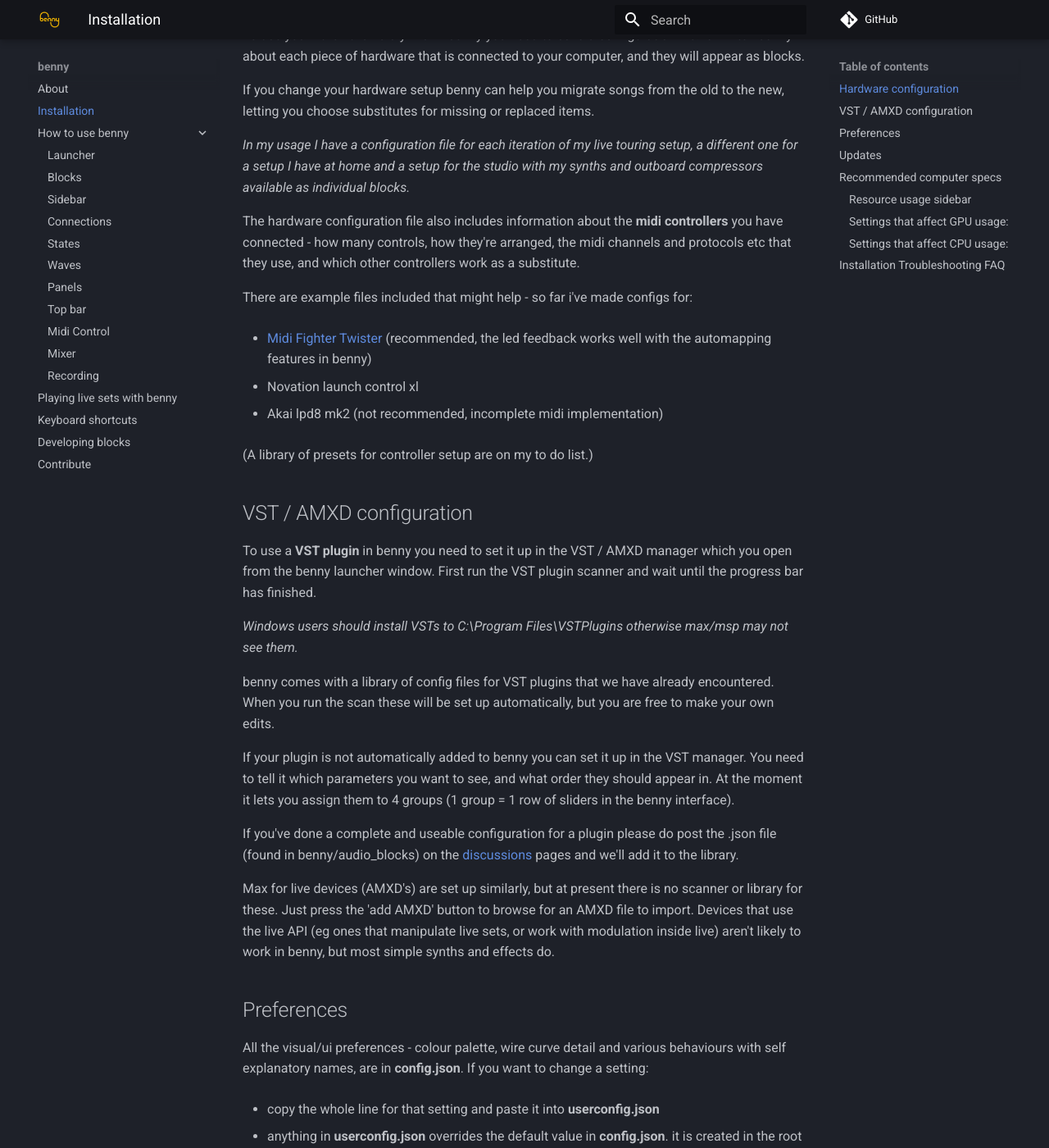
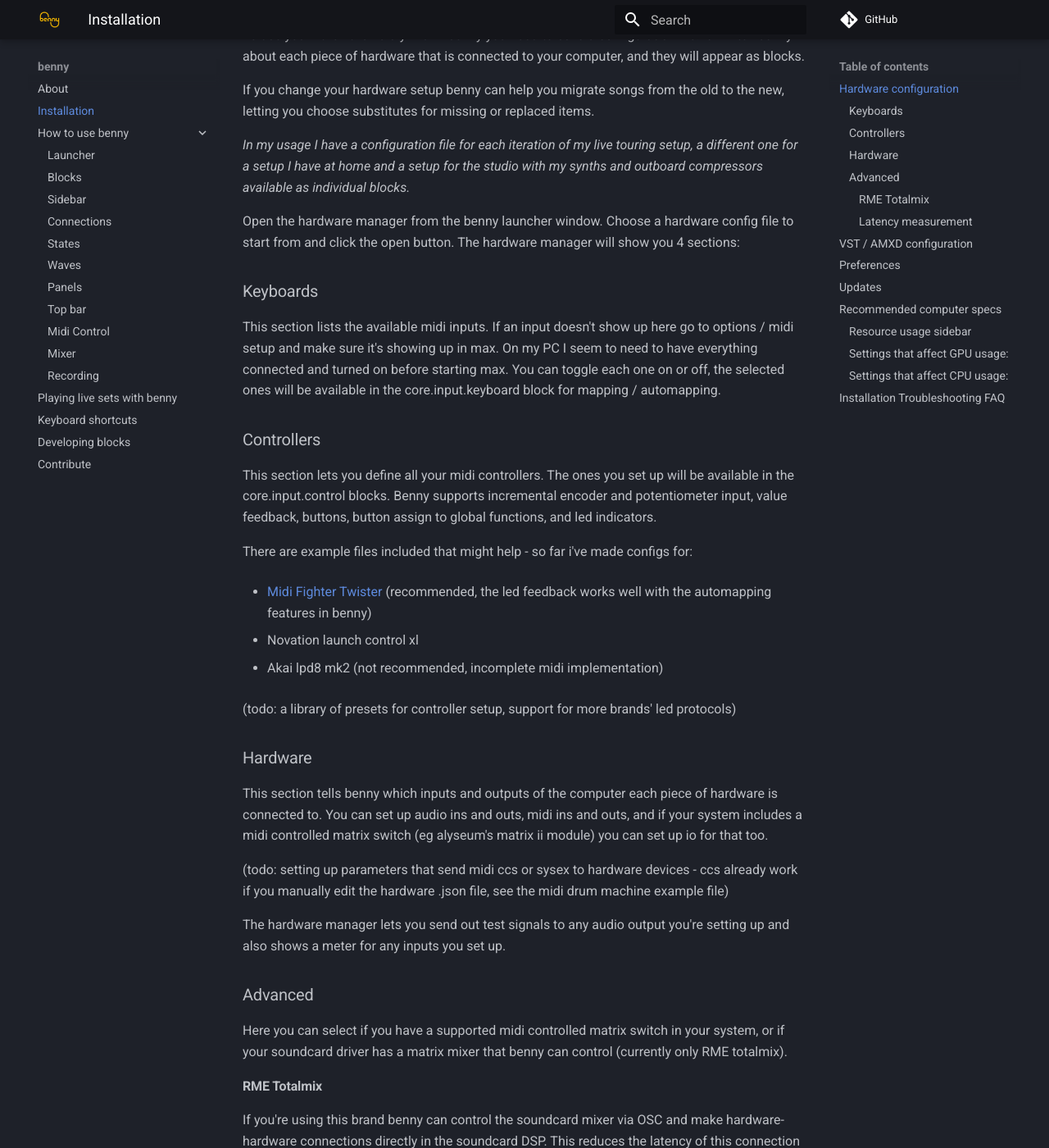
Before and after one commit to playbenny/benny_manual, an MkDocs documentation site: the page built from docs/installation.md, in a window 1280 px wide and 1400 px high, scrolled down 738 px. Shown: the whole window at 82% size. Built offline with MkDocs 1.6.1 and Material for MkDocs 9.7.7, drawn with Linux system fonts in a browser that asks for light colours; comment, search, counter and statistics services are not loaded; some of the changed text lies outside the part shown.

Commit message:
added much more on hw manager

```diff
--- a/docs/installation.md
+++ b/docs/installation.md
@@ -23,7 +23,15 @@
 
 *In my usage I have a configuration file for each iteration of my live touring setup, a different one for a setup I have at home and a setup for the studio with my synths and outboard compressors available as individual blocks.*
 
-The hardware configuration file also includes information about the **midi controllers** you have connected - how many controls, how they're arranged, the midi channels and protocols etc that they use, and which other controllers work as a substitute.
+Open the hardware manager from the benny launcher window. Choose a hardware config file to start from and click the open button. The hardware manager will show you 4 sections:
+
+### Keyboards
+
+This section lists the available midi inputs. If an input doesn't show up here go to options / midi setup and make sure it's showing up in max. On my PC I seem to need to have everything connected and turned on before starting max. You can toggle each one on or off, the selected ones will be available in the core.input.keyboard block for mapping / automapping.
+
+### Controllers
+
+This section lets you define all your midi controllers. The ones you set up will be available in the core.input.control blocks. Benny supports incremental encoder and potentiometer input, value feedback, buttons, button assign to global functions, and led indicators.
 
 There are example files included that might help - so far i've made configs for:
 
@@ -33,7 +41,33 @@
 
 - Akai lpd8 mk2 (not recommended, incomplete midi implementation)
 
-(A library of presets for controller setup are on my to do list.)
+(todo: a library of presets for controller setup, support for more brands' led protocols)
+
+### Hardware
+
+This section tells benny which inputs and outputs of the computer each piece of hardware is connected to. You can set up audio ins and outs, midi ins and outs, and if your system includes a midi controlled matrix switch (eg alyseum's matrix ii module) you can set up io for that too.
+
+(todo: setting up parameters that send midi ccs or sysex to hardware devices - ccs already work if you manually edit the hardware .json file, see the midi drum machine example file)
+
+The hardware manager lets you send out test signals to any audio output you're setting up and also shows a meter for any inputs you set up.
+
+### Advanced
+
+Here you can select if you have a supported midi controlled matrix switch in your system, or if your soundcard driver has a matrix mixer that benny can control (currently only RME totalmix).
+
+#### RME Totalmix
+
+If you're using this brand benny can control the soundcard mixer via OSC and make hardware-hardware connections directly in the soundcard DSP. This reduces the latency of this connection from 2x io vectorsize to around 40 samples.
+
+For it to work you need to select the RME driver in the dropdown in this section and enable OSC control in Totalmix. benny is locked to the default totalmix port etc..
+
+This feature is experimental. At the moment we don't have a way to show these signals on benny's meters.
+
+#### Latency measurement
+
+The self-tuning midi to cv block in benny is very robust if (and only if) it has an accurate latency measurement for the system. Once you've set up your hardware, use this section to perform a loop latency test. Pick a hardware device that will pass audio back to benny in the dropdown and press the round button until the value stabilises.
+
+**The hardware configuration isn't saved until you click save or save as at the top of the page**
 
 ## VST / AMXD configuration
 
```
